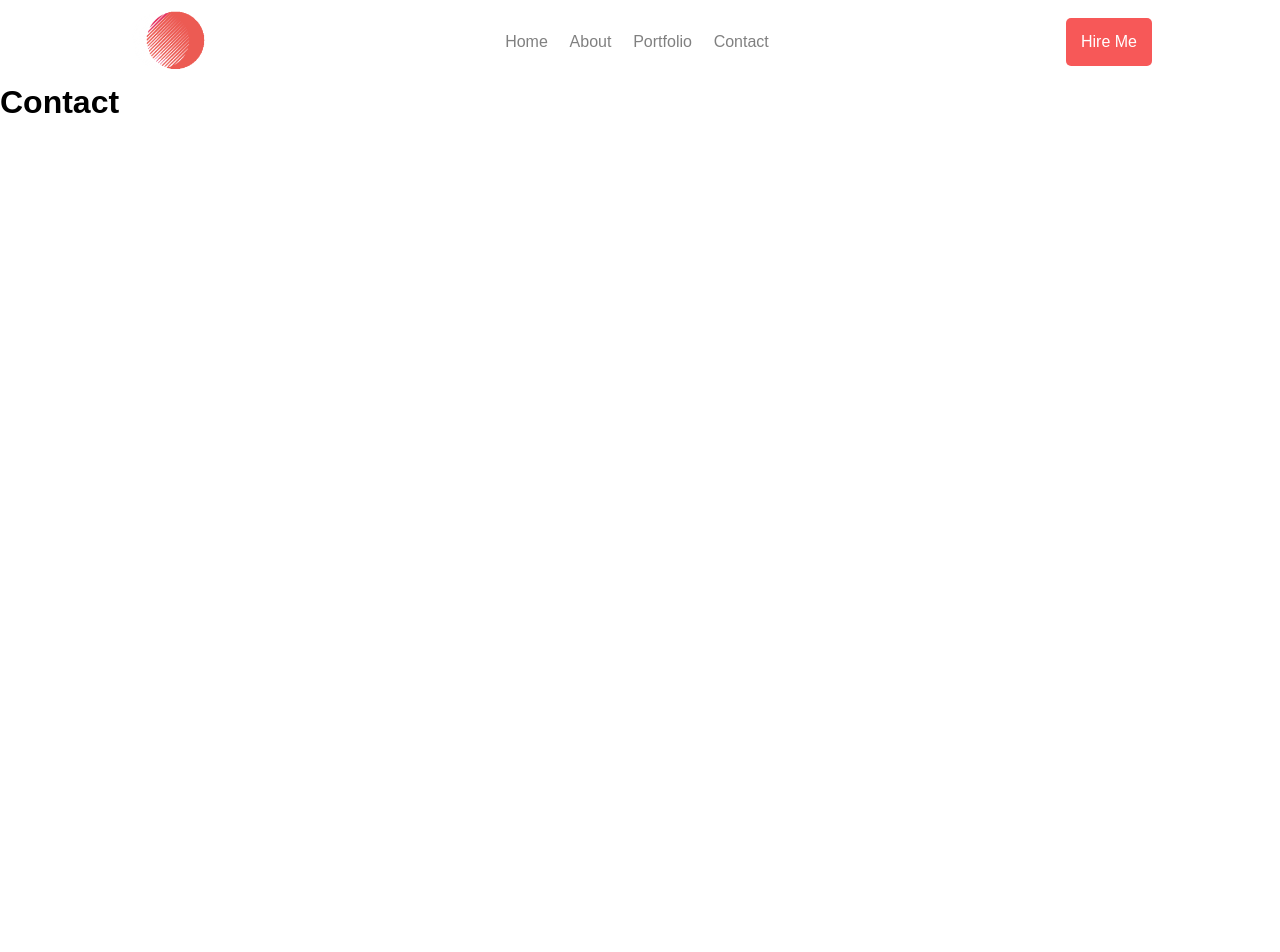
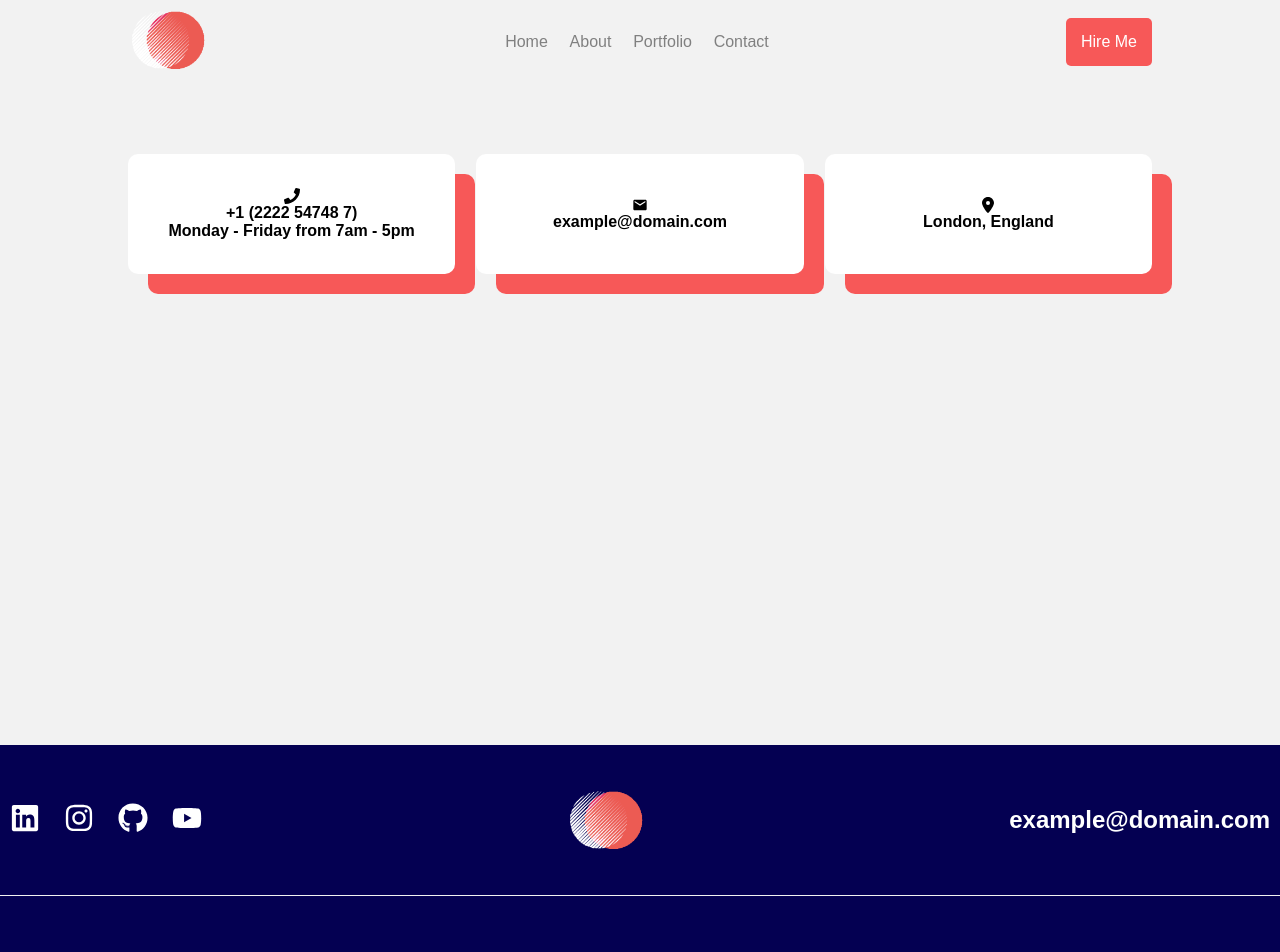
Before and after one commit to Noxtimo/personal-website, a React (Create React App) app: page /Contact in a window 1280 px wide. Shown: the top 952 px of the page. Before the commit the page ends 800 px from the top, so only its background shows below. Built offline with nearby package versions, Linux system fonts and the light colour scheme.

Commit message:
added footer and a contact us form

```diff
--- a/src/App.js
+++ b/src/App.js
@@ -6,6 +6,7 @@ import About from "./pages/About";
 import Contact from "./pages/Contact";
 import Portfolio from "./pages/Portfolio";
 import NoPage from "./pages/NoPage";
+import Footer from "./components/Footer.jsx";
 
 // Import the functions you need from the SDKs you need
 import { initializeApp } from "firebase/app";
@@ -41,6 +42,7 @@ const App = () => {
           <Route path="*" element={<NoPage />} />
         </Route>
       </Routes>
+      <Footer />
     </BrowserRouter>
   );
 };
--- /dev/null
+++ b/src/components/ContactForm.jsx
@@ -0,0 +1,7 @@
+import React, { useState } from "react";
+
+const ContactForm = () => {
+  return <></>;
+};
+
+export default ContactForm;
--- /dev/null
+++ b/src/components/Footer.jsx
@@ -0,0 +1,40 @@
+import { Outlet, Link } from "react-router-dom";
+import { FaLinkedin } from "react-icons/fa";
+import { FaInstagram } from "react-icons/fa";
+import { FaGithub } from "react-icons/fa";
+import { FaYoutube } from "react-icons/fa";
+import logo from "../images/logo.png";
+
+const Footer = () => {
+  let year = new Date().getFullYear();
+  return (
+    <>
+      <footer className="main-footer">
+        <div>
+          <Link to="#">
+            <FaLinkedin className="social-link-bottom" />
+          </Link>
+          <Link to="#">
+            <FaInstagram className="social-link-bottom" />
+          </Link>
+          <Link to="#">
+            <FaGithub className="social-link-bottom" />
+          </Link>
+          <Link to="#">
+            <FaYoutube className="social-link-bottom" />
+          </Link>
+        </div>{" "}
+        <img src={logo} alt="Logo" className="logo" />
+        <h2 className="footer-h2">example@domain.com</h2>
+      </footer>
+
+      <footer className="main-footer second-footer">
+        <h2 className="footer-h2">
+          <small>Copyright © {year}</small>
+        </h2>
+      </footer>
+    </>
+  );
+};
+
+export default Footer;
--- a/src/index.css
+++ b/src/index.css
@@ -4,7 +4,9 @@
   padding: 0;
   font-family: sans-serif;
 }
-
+body{
+  background-color: #f2f2f2;
+}
 h5{
   font-weight: lighter;
 }
@@ -206,10 +208,10 @@ hr{
   flex-direction: column;
   align-items: center;
   justify-content: space-between;
-  background-color: rgb(250, 228, 228);
+  background-color: white;
   height: 400px;
-  border-radius: 5px;
-  padding: 10px;
+  border-radius: 10px;
+  padding: 20px;
 }
 
 .service-bottom{
@@ -290,3 +292,73 @@ hr{
   flex-direction: column;
   justify-content: space-between;
 }
+
+
+.main-footer{
+  background-color: rgb(4, 0, 82);
+  width: 100%;
+  height: 150px;
+  margin-top: 1px;
+  display: flex;
+  justify-content: space-between;
+  align-items: center;
+}
+
+.social-link-bottom{
+  width: 30px;
+  height: 30px;
+  color: white;
+}
+
+.main-footer div{
+  display: flex;
+  justify-content: space-between;
+  width: 15%;
+  margin-left: 10px;
+
+}
+
+.footer-h2{
+  color: white;
+  margin-right: 10px;
+}
+
+.second-footer{
+  display: flex;
+  align-items: center;
+  justify-content: center;
+}
+
+
+small{
+  font-weight: lighter;
+}
+
+.contact-top{
+  display: flex;
+  justify-content: space-between;
+  width: 100%;
+  margin-top: 50px;
+}
+
+.contact-top div{
+  background-color: white;
+  padding: 10px;
+  height: 100px;
+  border-radius: 10px;
+  box-shadow: 20px 20px rgb(247, 88, 88);
+  width: 30%;
+  text-align: center;
+  justify-content: center;
+  display: flex;
+  flex-direction: column;
+  align-items: center;
+}
+
+.content-contact{
+  width: 80%;
+  height: 80vh;
+  display: flex;
+  justify-content: space-between;
+  flex-direction: column;
+}
--- a/src/pages/Contact.jsx
+++ b/src/pages/Contact.jsx
@@ -1,5 +1,33 @@
+import { FaPhone } from "react-icons/fa";
+import { MdEmail } from "react-icons/md";
+import { FaLocationDot } from "react-icons/fa6";
+import ContactForm from "../components/ContactForm.jsx";
 const Contact = () => {
-    return <h1>Contact</h1>;
-  };
+  return (
+    <>
+      <div className="container">
+        <div className="content-contact">
+          <div className="contact-top">
+            <div className="phone">
+              <FaPhone />
+              <h4>+1 (2222 54748 7)</h4>
+              <h4>Monday - Friday from 7am - 5pm</h4>
+            </div>
+            <div className="email">
+              <MdEmail /> <h4>example@domain.com</h4>
+            </div>
+            <div>
+              <FaLocationDot /> <h4>London, England</h4>
+            </div>
+          </div>
+          <div className="contact-bottom">
+            <div className="contact-form"></div>
+            <div className="contact-social"></div>
+          </div>
+        </div>
+      </div>
+    </>
+  );
+};
 
-  export default Contact;
+export default Contact;
--- a/src/pages/Home.jsx
+++ b/src/pages/Home.jsx
@@ -97,6 +97,7 @@ const Home = () => {
           <div className="service-bottom">
             <div className="service">
               <img src={ux} className="service-img" />
+              <h2>UI/UX Design</h2>
               <h5>
                 Lorem ipsum, dolor sit amet consectetur adipisicing elit. Labore
                 quod debitis quas enim sed, vitae soluta consectetur consequatur
@@ -111,6 +112,7 @@ const Home = () => {
             </div>
             <div className="service">
               <img src={digital} className="service-img" />
+              <h2>Digital Marketing</h2>
               <h5>
                 Lorem ipsum, dolor sit amet consectetur adipisicing elit. Labore
                 quod debitis quas enim sed, vitae soluta consectetur consequatur
@@ -125,6 +127,7 @@ const Home = () => {
             </div>
             <div className="service">
               <img src={web} className="service-img" />
+              <h2>Web Development</h2>
               <h5>
                 Lorem ipsum, dolor sit amet consectetur adipisicing elit. Labore
                 quod debitis quas enim sed, vitae soluta consectetur consequatur
```
